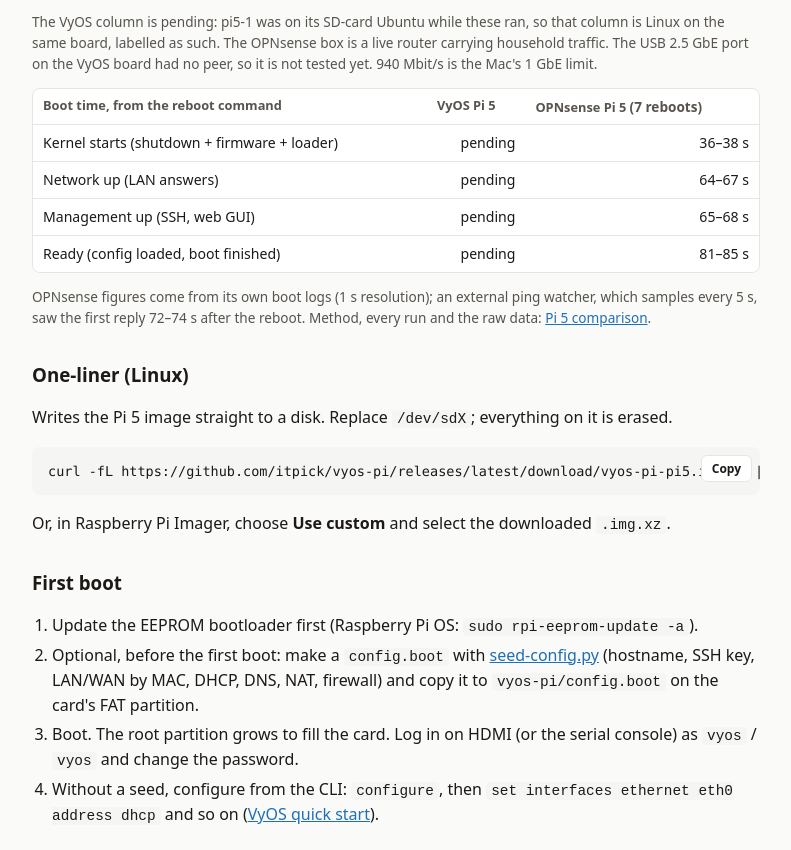
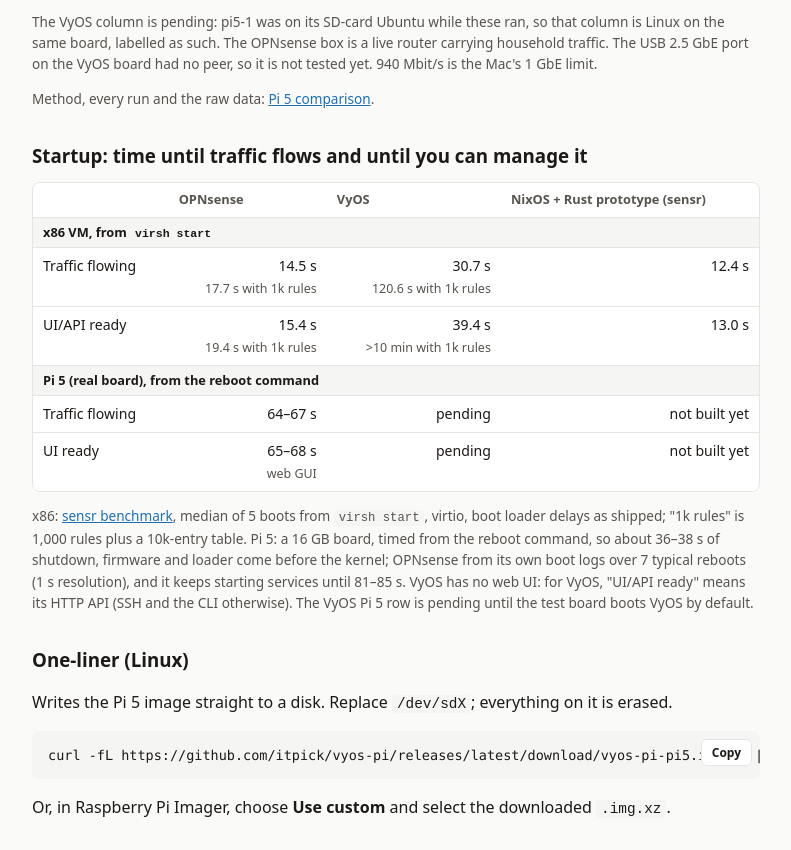
Before and after one commit to itpick/vyos-pi, a plain HTML site: page docs/index.html in a window 1280 px wide. Shown: the part 1142-1992 px from the top of the page, without its empty margins (244-1035 px from the left). Drawn offline with Linux system fonts and the light colour scheme.

Commit message:
Pages: startup-time table (x86 VM from the sensr benchmark, Pi 5 from reboot)

```diff
--- a/docs/index.html
+++ b/docs/index.html
@@ -53,6 +53,9 @@
   th { color: var(--muted); font-weight: 600; font-size: .8rem; }
   td.n { text-align: right; font-variant-numeric: tabular-nums; white-space: nowrap; }
   .fine { color: var(--muted); font-size: .85rem; }
+  td.n .fine { white-space: normal; font-size: .78rem; }
+  tr.grp td { background: var(--code); font-weight: 600; font-size: .8rem; padding: 5px 10px; }
+  .startup td.n { white-space: normal; }
   footer { margin-top: 40px; color: var(--muted); font-size: .85rem; }
   footer a, p a, li a { color: var(--accent); }
 </style>
@@ -100,14 +103,19 @@
     <tr><td>Router CPU, average</td><td class="n">9&ndash;29%</td><td class="n">pending</td><td class="n">22&ndash;33%</td></tr>
   </table></div>
   <p class="fine">The VyOS column is pending: pi5-1 was on its SD-card Ubuntu while these ran, so that column is Linux on the same board, labelled as such. The OPNsense box is a live router carrying household traffic. The USB 2.5&nbsp;GbE port on the VyOS board had no peer, so it is not tested yet. 940&nbsp;Mbit/s is the Mac's 1&nbsp;GbE limit.</p>
-  <div class="tbl"><table>
-    <tr><th>Boot time, from the reboot command</th><th>VyOS Pi 5</th><th>OPNsense Pi 5 <span class="fine">(7 reboots)</span></th></tr>
-    <tr><td>Kernel starts (shutdown + firmware + loader)</td><td class="n">pending</td><td class="n">36&ndash;38 s</td></tr>
-    <tr><td>Network up (LAN answers)</td><td class="n">pending</td><td class="n">64&ndash;67 s</td></tr>
-    <tr><td>Management up (SSH, web GUI)</td><td class="n">pending</td><td class="n">65&ndash;68 s</td></tr>
-    <tr><td>Ready (config loaded, boot finished)</td><td class="n">pending</td><td class="n">81&ndash;85 s</td></tr>
+  <p class="fine">Method, every run and the raw data: <a href="https://github.com/itpick/vyos-pi/blob/main/docs/comparison/pi5-iperf-vyos-vs-opnsense.md">Pi 5 comparison</a>.</p>
+
+  <h3 id="startup">Startup: time until traffic flows and until you can manage it</h3>
+  <div class="tbl"><table class="startup">
+    <tr><th></th><th>OPNsense</th><th>VyOS</th><th>NixOS + Rust prototype (sensr)</th></tr>
+    <tr class="grp"><td colspan="4">x86 VM, from <code>virsh start</code></td></tr>
+    <tr><td>Traffic flowing</td><td class="n">14.5 s<br><span class="fine">17.7 s with 1k rules</span></td><td class="n">30.7 s<br><span class="fine">120.6 s with 1k rules</span></td><td class="n">12.4 s</td></tr>
+    <tr><td>UI/API ready</td><td class="n">15.4 s<br><span class="fine">19.4 s with 1k rules</span></td><td class="n">39.4 s<br><span class="fine">&gt;10 min with 1k rules</span></td><td class="n">13.0 s</td></tr>
+    <tr class="grp"><td colspan="4">Pi 5 (real board), from the reboot command</td></tr>
+    <tr><td>Traffic flowing</td><td class="n">64&ndash;67 s</td><td class="n">pending</td><td class="n">not built yet</td></tr>
+    <tr><td>UI ready</td><td class="n">65&ndash;68 s<br><span class="fine">web GUI</span></td><td class="n">pending</td><td class="n">not built yet</td></tr>
   </table></div>
-  <p class="fine">OPNsense figures come from its own boot logs (1&nbsp;s resolution); an external ping watcher, which samples every 5&nbsp;s, saw the first reply 72&ndash;74&nbsp;s after the reboot. Method, every run and the raw data: <a href="https://github.com/itpick/vyos-pi/blob/main/docs/comparison/pi5-iperf-vyos-vs-opnsense.md">Pi 5 comparison</a>.</p>
+  <p class="fine">x86: <a href="https://github.com/itpick/sensr/blob/main/docs/research/07-performance-evaluation.md">sensr benchmark</a>, median of 5 boots from <code>virsh start</code>, virtio, boot loader delays as shipped; "1k rules" is 1,000 rules plus a 10k-entry table. Pi 5: a 16&nbsp;GB board, timed from the reboot command, so about 36&ndash;38&nbsp;s of shutdown, firmware and loader come before the kernel; OPNsense from its own boot logs over 7 typical reboots (1&nbsp;s resolution), and it keeps starting services until 81&ndash;85&nbsp;s. VyOS has no web UI: for VyOS, "UI/API ready" means its HTTP API (SSH and the CLI otherwise). The VyOS Pi 5 row is pending until the test board boots VyOS by default.</p>
 
   <h3>One-liner (Linux)</h3>
   <p>Writes the Pi 5 image straight to a disk. Replace <code>/dev/sdX</code>; everything on it is erased.</p>
```
